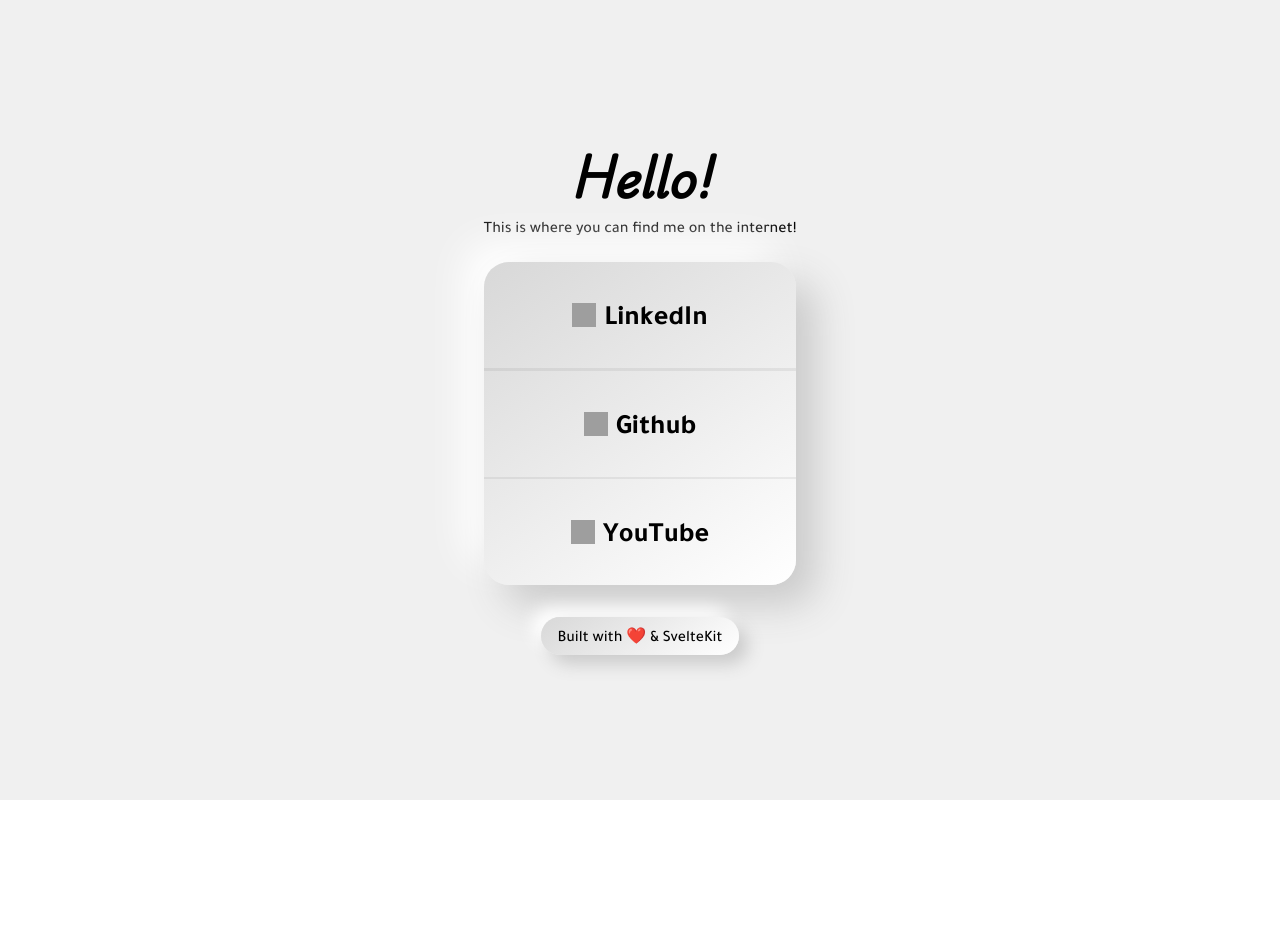
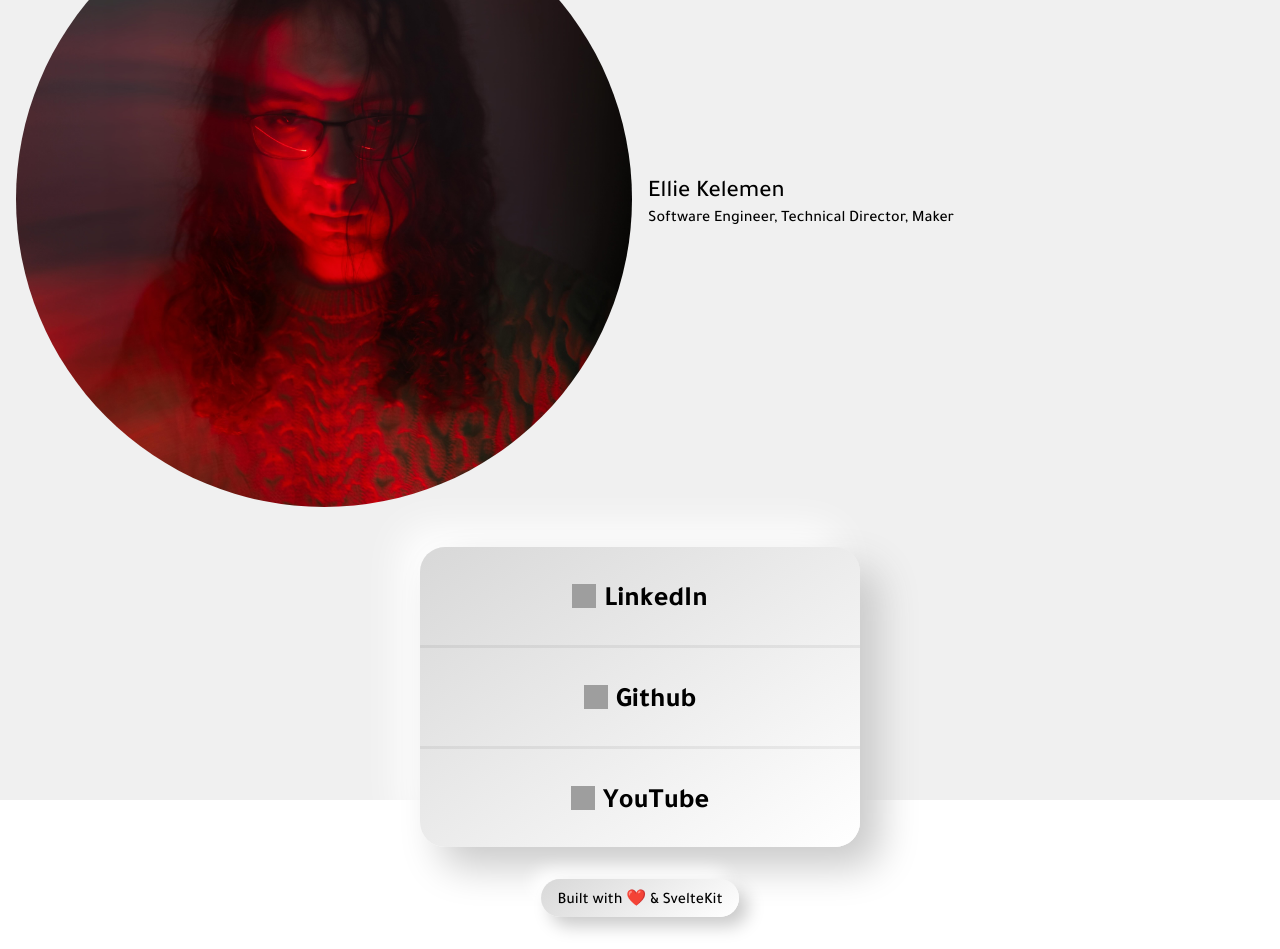
Before and after one commit to whoisEllie/not-linktree, a SvelteKit app: page / in a window 1280 px wide. Before the commit the page ends 800 px from the top, so only its background shows below. Built offline with nearby package versions, Linux system fonts and the light colour scheme; grey boxes are pictures that could not be loaded.

Commit message:
Added profile picture and reworked header

```diff
--- a/src/lib/components/listitem.svelte
+++ b/src/lib/components/listitem.svelte
@@ -17,7 +17,7 @@
   display: flex;
   justify-content: center;
   align-items: center;
-  padding: 2rem 0;
+  padding: 1.75rem 0;
   color: black;
   text-decoration: none;
   font-size: 1.75rem;
--- a/src/routes/+page.svelte
+++ b/src/routes/+page.svelte
@@ -6,12 +6,15 @@
 
 <div class="wrapper">
   <div class="grid">
-    <div class="title">
-      <div style="font-family: Playwrite; font-size: 3rem; font-weight: bold;">
-        <i>Hello!</i>
-      </div>
-      <div style="font-family:  tajawalmedium;">
-        This is where you can find me on the internet!
+    <div class="namecard">
+        <img src="pfp.jpg" alt="Ellie smiling at the camera" class="pfp"/>
+      <div>
+        <div style="font-size: 24px;">
+          Ellie Kelemen
+        </div>
+        <div>
+          Software Engineer, Technical Director, Maker
+        </div>
       </div>
     </div>
     <div class="links-wrapper">
@@ -48,19 +51,31 @@
   grid-template-rows: auto auto auto;
 }
 
-.title {
+.namecard {
+  display: grid;
+  grid-template-columns: repeat(2, 50%);
+  column-gap: 1rem;
+  justify-content: center;
+  font-family: "tajawalmedium";
+  align-items: center;
+  padding: 2.5rem 1.5rem;
+}
+
+.pfp {
   display: flex;
-  flex-direction: column;
-  justify-content: center;
-  font-family: "Playwrite";
-  align-items: center;
-  padding: 1.5rem 0;
+  aspect-ratio: 1/1;
+  background: red;
+  width: 100%;
+  height: 100%;
+  border-radius: 100%;
+  object-fit: cover;
 }
 
 .links-wrapper {
   display: flex;
   flex-direction: column;
-  column-gap: 1rem;
+  width: min(100vw - 2rem, 440px);
+  margin-inline: auto;
   background: rgb(131,58,180);
   background: linear-gradient(135deg, rgba(131,58,180,1) 0%, rgba(253,29,29,1) 50%, rgba(252,176,69,1) 100%);
   border-radius: 25px;
```
Also changed, not shown: static/pfp.jpg (added).
